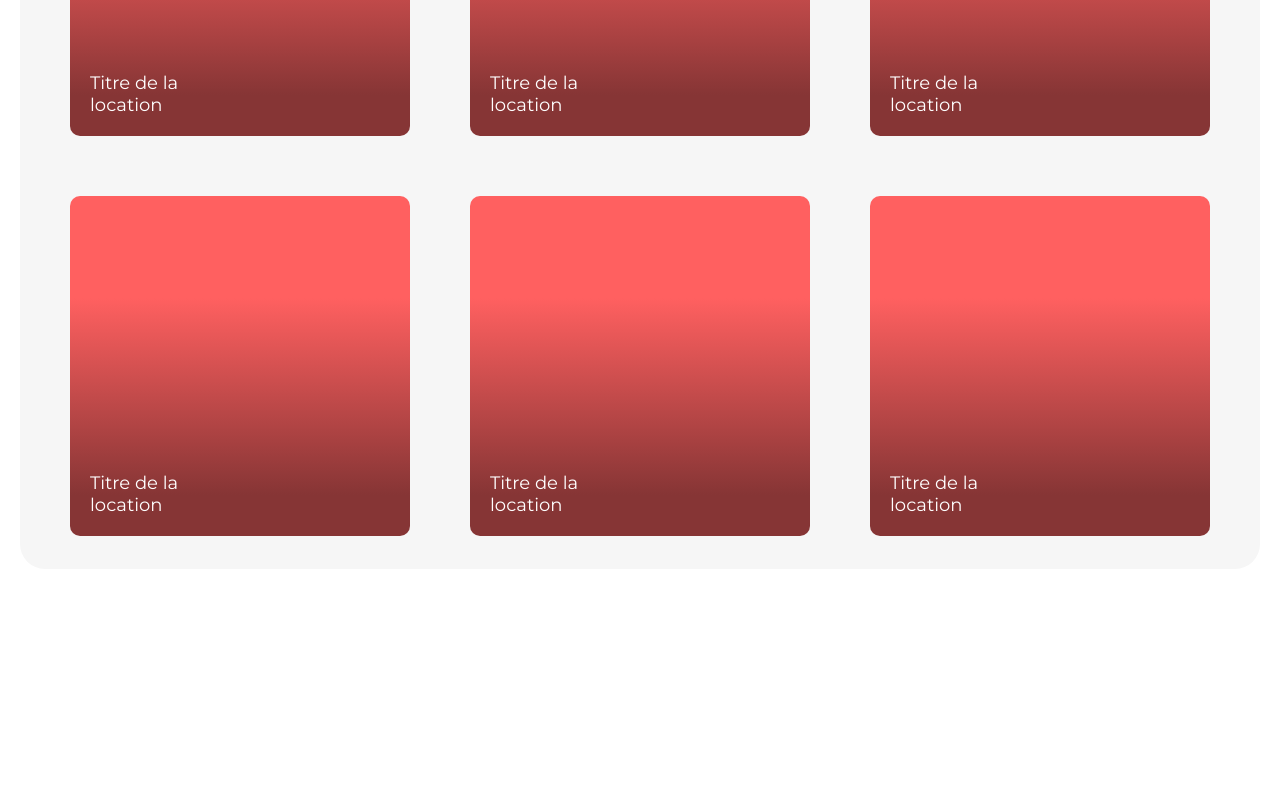
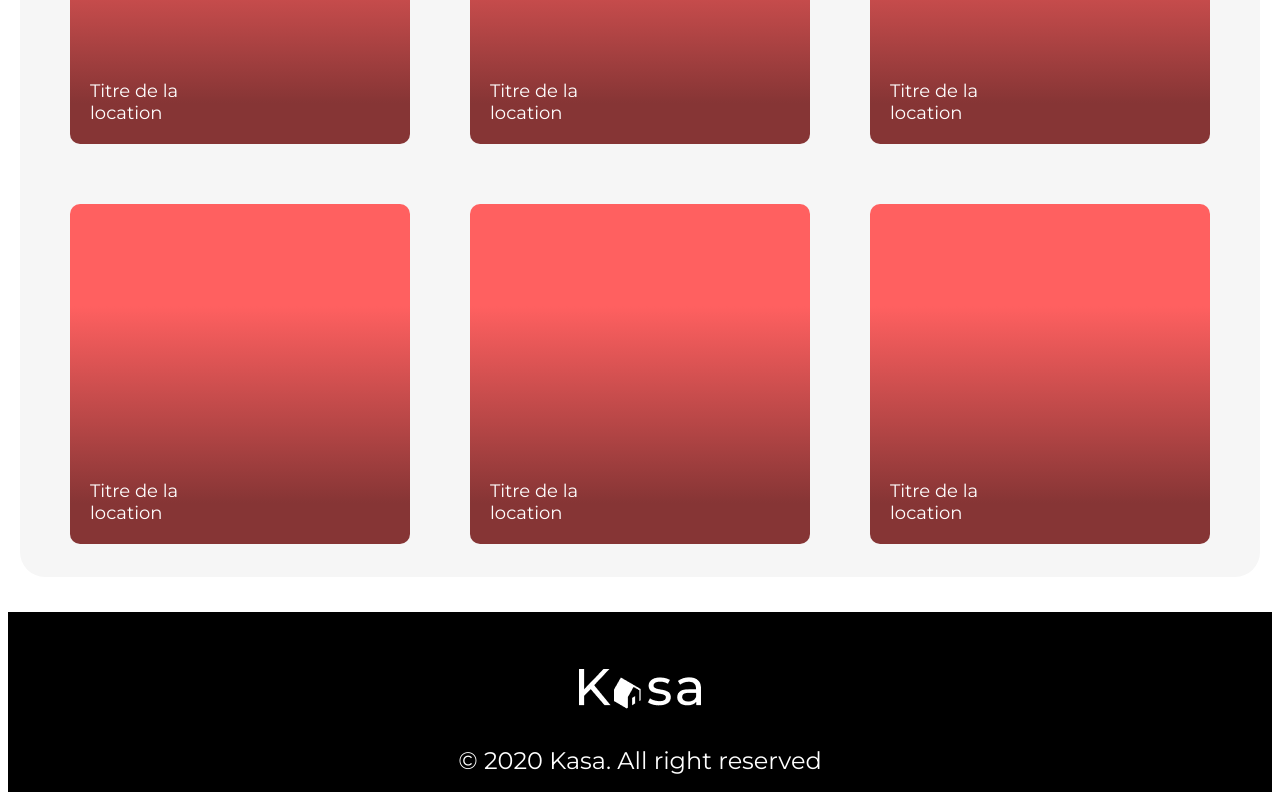
Before and after one commit to valinestelle/kasa, a React (Create React App) app: page / in a window 1280 px wide. Shown: the part 682-1482 px from the top of the page. Before the commit the page ends 1274 px from the top, so only its background shows below. Built offline with nearby package versions, Linux system fonts and the light colour scheme.

Commit message:
ajout footer

```diff
--- a/src/App.css
+++ b/src/App.css
@@ -5,11 +5,11 @@
 }
 
 body {
-    display: flex;
-    justify-content: center;
-    align-items: center;
-    margin: 0 80px;
-    padding: 0;
     font-family: 'Montserrat', sans-serif;
     box-sizing: border-box;
 }
+
+main {
+   margin: auto;
+   max-width: 1240px;
+}
--- a/src/App.js
+++ b/src/App.js
@@ -3,13 +3,17 @@ import Navbar from './components/Navbar.js';
 import './App.css';
 import Banner from './components/Banner.js';
 import Appartement from './components/Appartement.js';
+import Footer from './components/Footer.js';
 
 function App() {
   return (
     <div>
+    <main>
     <Navbar />
     <Banner />
     <Appartement />
+    </main>
+    <Footer />
     </div>
 
   )
--- a/src/components/Appartement.css
+++ b/src/components/Appartement.css
@@ -2,6 +2,7 @@
     background-color: var(--light-grey);
     border-radius: 25px;
     height: 829px;
+    margin-bottom: 35px;
 }
 
 .cards {
--- a/src/components/Banner.css
+++ b/src/components/Banner.css
@@ -1,6 +1,6 @@
 .banner  {
     position: relative;
-    width: 1240px;
+    width: 100%;
     height: 223px;
     margin-bottom: 35px;
     border-radius: 25px;
--- /dev/null
+++ b/src/components/Footer.css
@@ -0,0 +1,17 @@
+.footer {
+    width: 100%;
+    height: 180px;
+    background-color: black;
+    display: grid;
+    place-items: center;
+    text-align: center;
+}
+
+ .footer__logo {
+     padding-top: 40px;
+ }
+
+.footer__text {
+    color: white;
+    font-size: 24px;
+}
--- /dev/null
+++ b/src/components/Footer.js
@@ -0,0 +1,15 @@
+import React from 'react'
+import './Footer.css'
+
+function Footer() {
+  return (
+    <section className='footer'>
+       <div className='footer__logo'>
+          <img src="Logo2.png" alt="logo Kasa"/>
+       </div>
+       <div className='footer__text'>© 2020 Kasa. All right reserved</div>
+    </section>
+  )
+}
+
+export default Footer
--- a/src/components/Navbar.css
+++ b/src/components/Navbar.css
@@ -3,9 +3,10 @@
     justify-content: space-between;
     align-items: center;
     padding: 2em 0 4em 0;
-    width: 1240px;
+    width: 100%;
     height: 68px;
 }
+
 .navbar img {
     width: 210.32px;
     height: 68px;
```
